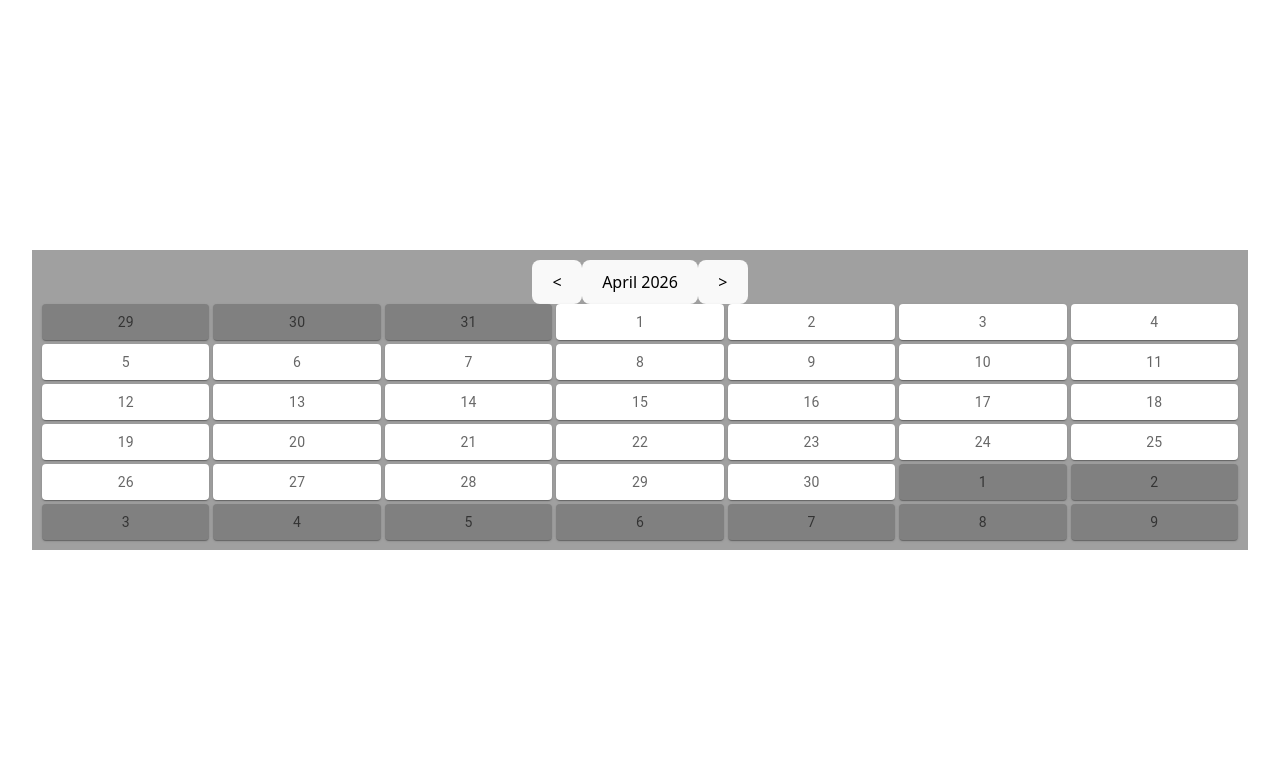
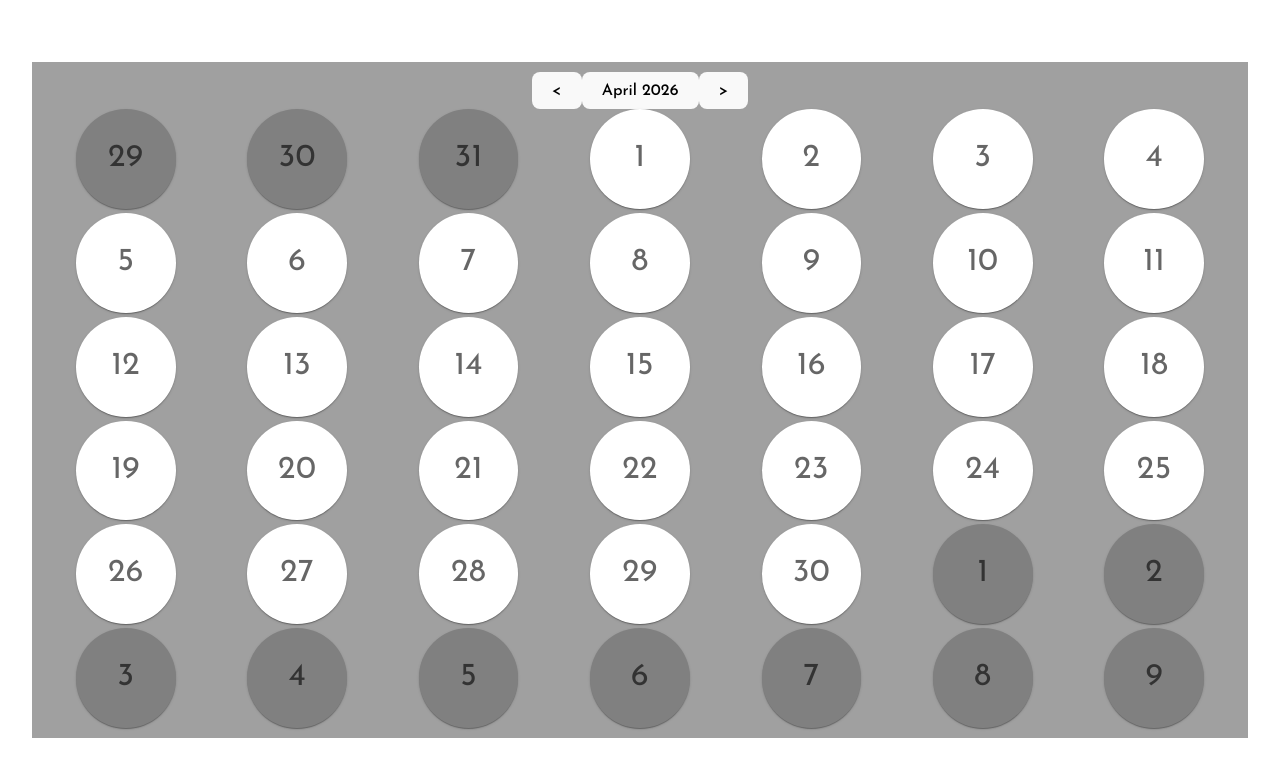
Before and after one commit to Oasis-NEU/s26-group-4, a React (Vite) app: page / in a window 1280 px wide. Shown: the top 776 px of the page. Built offline with nearby package versions, Linux system fonts and the light colour scheme.

Commit message:
circle grid appearance

```diff
--- a/src/App.css
+++ b/src/App.css
@@ -1,3 +1,5 @@
+@import url('https://fonts.googleapis.com/css2?family=Josefin+Sans:wght@100..700&display=swap');
+
 #root {
   max-width: 1280px;
   margin: 0 auto;
@@ -50,6 +52,44 @@
   background-color: rgba(30,30,30, 0.5);
 }
 
+body{
+  font-family: 'Josefin Sans';
+}
+
 .inactive.MuiPaper-root{
   background-color: gray;
+  width: 50%;
+  aspect-ratio: 1 / 1;
+  border-radius: 50%;
+  align-items: center;
+  align-content: center;
+  justify-content: center;
+  display: flex;
+  margin: auto;
+  font-size: 2.5vw;
+  font-family: 'Josefin Sans';
 }
+
+.active.MuiPaper-root{
+  background-color: white;
+  width: 50%;
+  aspect-ratio: 1 / 1;
+  border-radius: 50%;
+  align-items: center;
+  align-content: center;
+  justify-content: center;
+  display: flex;
+  margin: auto;
+  font-size: 2.5vw;
+  font-family: 'Josefin Sans';
+}
+
+.inactive:hover{
+  background: #5b5b5b;
+  transform: scale(1.1);
+}
+
+.active:hover {
+  background: #dcdcdc;
+  transform: scale(1.1);
+}
--- a/src/MonthGrid.jsx
+++ b/src/MonthGrid.jsx
@@ -41,7 +41,7 @@ function MonthGrid(props) {
       <button onClick={() => {
         setDate(incrementMonth(date));
       }}>&gt;</button>
-      <Grid container spacing={0.5} columns={7}>
+      <Grid container spacing={.5} columns={7}>
         {Array.from(Array(42)).map((_, index) => (
           index >= currentMonthOffset
           ? <MonthCell day={mod((index-currentMonthOffset), currentMonthDays) + 1}
@@ -80,7 +80,7 @@ function MonthCell(props){
   let click = props.click;
   return (
     <Grid size={1}>
-      <Item className={active ? "" : "inactive"} onClick={click(day, active)}>{day}</Item>
+      <Item className={active ? "active" : "inactive"} onClick={click(day, active)}>{day}</Item>
     </Grid>
   );
 }
```
